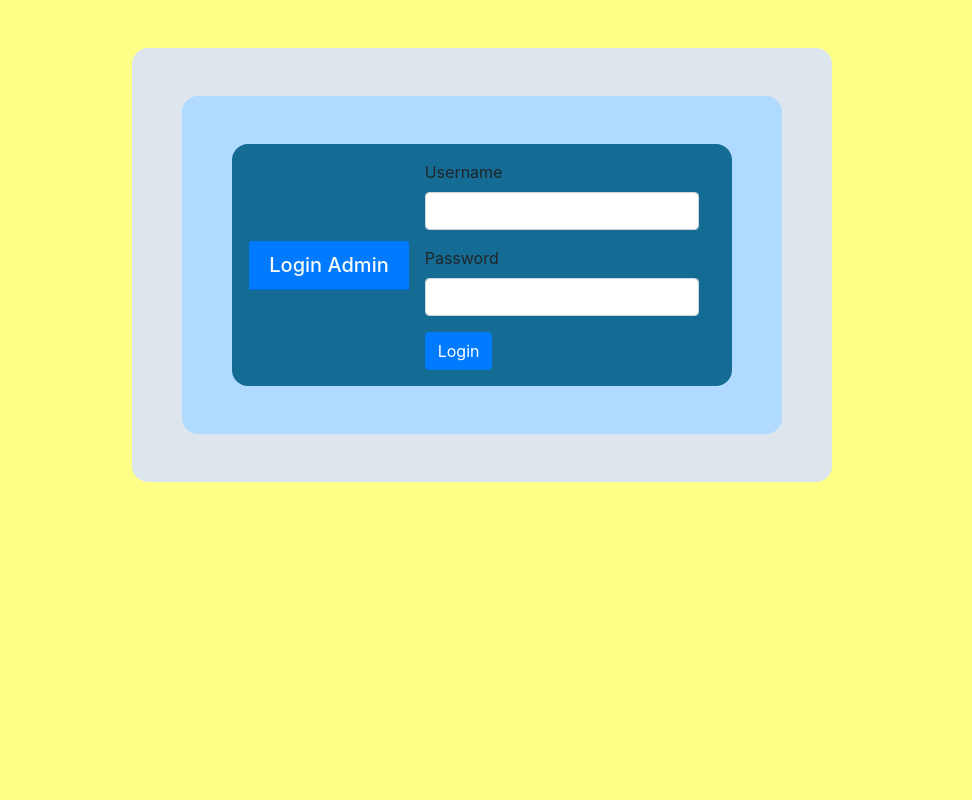
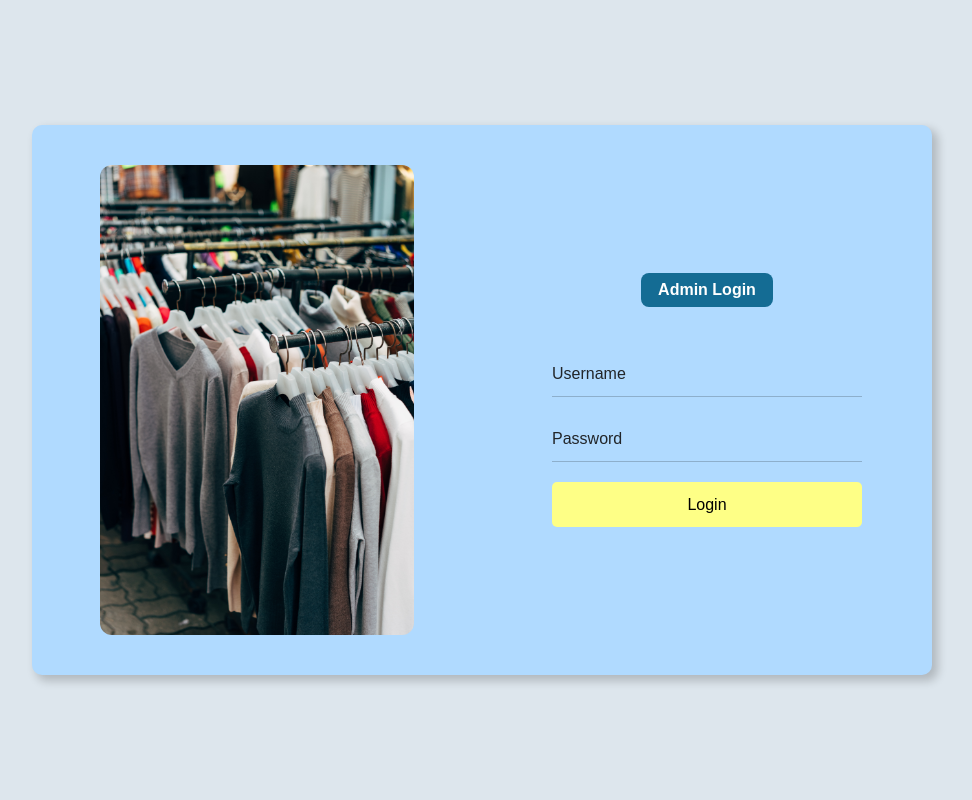
Before and after one commit to pendragonnn/Si-Admin-Gudang-Toko-Baju, a PHP site: page /login.php in a window 1280 px wide. Shown: the whole page, without its empty margins (158-1130 px from the left). Run offline with PHP 8.4, Linux system fonts and the light colour scheme.

Commit message:
Memodifikasi halaman login

```diff
--- a/assets/css/login.css
+++ b/assets/css/login.css
@@ -1,4 +1,4 @@
-@import url('https://fonts.googleapis.com/css?family=Work+Sans:400,500,600,700&display=swap');
+@import url('https://fonts.googleapis.com/css2?family=Nunito:wght@400;600;800&display=swap');
 
 :root {
   --kuning: #FEFF86;
@@ -7,67 +7,161 @@
   --metal: #DDE6ED;
 }
 
-* {
-    font-style: 'Work Sans', sans-serif;
-    margin: 0;
-    padding: 0;
-    scroll-behavior: smooth;
+
+*{
+    font-family: 'Poppins', sans-serif;
+}
+.wrapper{
+    background: var(--metal);
+    padding: 0 20px 0 20px;
+}
+.main{
+    display: flex;
+    justify-content: center;
+    align-items: center;
+    min-height: 100vh;
+}
+.row{
+    width: 900px;
+    height: 550px;
+    border-radius: 10px;
+    background: var(--biru-muda);
+    box-shadow: 5px 5px 10px 1px rgba(0,0,0,0.2);
 }
 
-body, html {
-    background-color: var(--kuning) !important;
-    display: flex;
-    align-items: center;
-    justify-content: center;
+header {
+  background-color: var(--biru);
+  padding: 5px;
+  width: 40%;
+  margin-left: 30%;
+  border-radius: 8px;
+  color: white;
 }
 
-
-.containe-login {
-    background-color: var(--metal);
-    border-radius: 16px;
-    width: 700px;
+.side-image {
   display: flex;
+  justify-content: center;
   align-items: center;
-    justify-content: center;
+  padding: 1rem;
 }
 
-.containe-login-2 {
-    background-color: var(--biru-muda);
-    border-radius: 16px;
-    width: 600px;
-    display: flex;
-    align-items: center;
-    justify-content: center;
-
+img {
+  width: 75%;
+  object-fit: contain;
+  border-radius: 12px;
 }
 
-.containe-login-3 {
-    background-color: var(--biru);
-    border-radius: 16px;
-    width: 500px;
+.text{
+    position: absolute;
+    top: 50%;
+    left: 50%;
+    transform: translate(-50%, -50%);
+}
+.text p{
+    color: #fff;
+    font-size: 18px;
+}
+i{
+    font-weight: 400;
+    font-size: 15px;
+}
+.right{
     display: flex;
+    justify-content: center;
     align-items: center;
-    justify-content: center;
-
+    position: relative;
 }
-
-@media only screen and (max-width: 600px) {
-  .containe-login {
-    background-color: var(--metal);
+.input-box{
+    width: 330px;
+    box-sizing: border-box;
+}
+.input-box header{
+    font-weight: 700;
+    text-align: center;
+    margin-bottom: 45px;
+}
+.input-field{
+    display: flex;
+    flex-direction: column;
+    position: relative;
+    padding: 0 10px 0 10px;
+}
+.input{
+    height: 45px;
+    width: 100%;
+    background: transparent;
+    border: none;
+    border-bottom: 1px solid rgba(0,0,0,0.2);
+    outline: none;
+    margin-bottom: 20px;
+    color: #40414a;
+}
+.input-box .input-field label{
+    position: absolute;
+    top: 10px;
+    left: 10px;
+    pointer-events: none;
+    transition: .5s;
+}
+.input-field .input:focus ~ label{
+    top: -10px;
+    font-size: 13px;
+}
+.input-field .input:valid ~ label{
+    top: -10px;
+    font-size: 13px;
+    color: #5d5076;
+}
+.input-field .input:focus, .input-field .input:valid{
+    border-bottom: 1px solid rgba(37, 95, 156,0.9);
+}
+.submit{
+    border: none;
+    outline: none;
+    height: 45px;
+    background: var(--kuning);
+    border-radius: 5px;
+    transition: .4s;
+}
+.submit:hover{
+    background: rgba(37, 95, 156,0.9);
+    color: #fff;
+}
+.signin{
+    text-align: center;
+    font-size: small;
+    margin-top: 25px;
+}
+span a{
+    text-decoration: none;
+    font-weight: 700;
+    color: #000;
+    transition: .5s;
+}
+span a:hover{
+    text-decoration: underline;
+    color: #000;
+}
+@media only screen and (max-width: 768px){
+    .side-image{
+        border-radius: 10px 10px 0 0;
+    }
+    img{
+        width: 35px;
+        position: absolute;
+        top: 20px;
+        left: 47%;
+    }
+    .text{
+        position: absolute;
+        top: 70%;
+        text-align: center;
+    }
+    .text p,i{
+        font-size: 17px;
+    }
+    .row{
+        max-width: 420px;
         width: 100%;
     }
-  .containe-login-2 {
-    background-color: var(--biru-muda);
-    width: 100%;
 }
-  .containe-login-3 {
-    display: flex;
-    flex-direction: column;
-    width: 100%;
-    margin: 16px;
-  }
-
-  h5 {
-    margin-top: 12px !important;
-  }
-}
--- a/assets/css/style.css
+++ b/assets/css/style.css
@@ -36,7 +36,7 @@
     font-weight: 500;
     background-color: var(--kuning) !important;
     font-size: 1.5rem;
-    padding: 2px;
+    padding: 5px;
     border-radius: 3px;
 }
 
--- a/login.php
+++ b/login.php
@@ -33,35 +33,42 @@ if(isset($_POST['login'])){
   <meta charset="UTF-8">
   <meta http-equiv="X-UA-Compatible" content="IE=edge">
   <meta name="viewport" content="width=device-width, initial-scale=1.0">
-  <title>Siadmin | Login</title>
+  <link rel="stylesheet" href="https://cdn.jsdelivr.net/npm/bootstrap@5.2.3/dist/css/bootstrap.min.css">
+  <title>Login | Si Admin</title>
   <link rel="stylesheet" href="./assets/css/login.css?v=<?php echo time(); ?>">
-  <link rel="stylesheet" href="https://cdn.jsdelivr.net/npm/bootstrap@4.0.0/dist/css/bootstrap.min.css" integrity="sha384-Gn5384xqQ1aoWXA+058RXPxPg6fy4IWvTNh0E263XmFcJlSAwiGgFAW/dAiS6JXm" crossorigin="anonymous">
 </head>
 <body>
-  <div class="containe-login p-0 mt-5" >
-    <div class="containe-login-2 p-0 m-5" >
-      <div class="containe-login-3 p-0 m-5" >
-        <h5 class="card-header text-center bg-primary text-light">Login Admin</h5>
-          <form class="p-3"action="" method="post">
-            <div class="form-group">
-              <label for="username">Username</label>
-              <input type="text" name="username" class="form-control" id="username">
+  <div class="wrapper">
+    <div class="container main">
+      <div class="row">
+        <div class="col-md-6 side-image">
+          <img src="assets/images/login.jpg" alt="">
         </div>
-            <div class="form-group">
+        <div class="col-md-6 right">
+          <form method="post">
+            <div class="input-box">
+              <header>Admin Login</header>
+              <div class="input-field">
+                <input type="text" name="username" class="input" id="email" required autocomplete="off">
+                <label for="email">Username</label>
+              </div>
+              <div class="input-field">
+                <input type="password" name="password" class="input" id="password" required>
                 <label for="password">Password</label>
-              <input type="password" name="password" class="form-control" id="password">
               </div>
-              <button type="submit" name="login" class="btn btn-primary">Login</button>
+              <div class="input-field">
+                <input type="submit" name="login" class="submit" value="Login">
                 <?php
                   if(isset($error)) :?>
                   <script>alert('Username / password salah')</script>
                   <?php endif;
                 ?>
+              </div>
+            </div>
           </form>
         </div>
       </div>
     </div>
   </div>
-    <script src="https://cdn.jsdelivr.net/npm/bootstrap@4.0.0/dist/js/bootstrap.min.js"></script>
 </body>
 </html>
```
Also changed, not shown: assets/images/login.jpg (added). Lines whose indentation alone changed are shown as unchanged.
